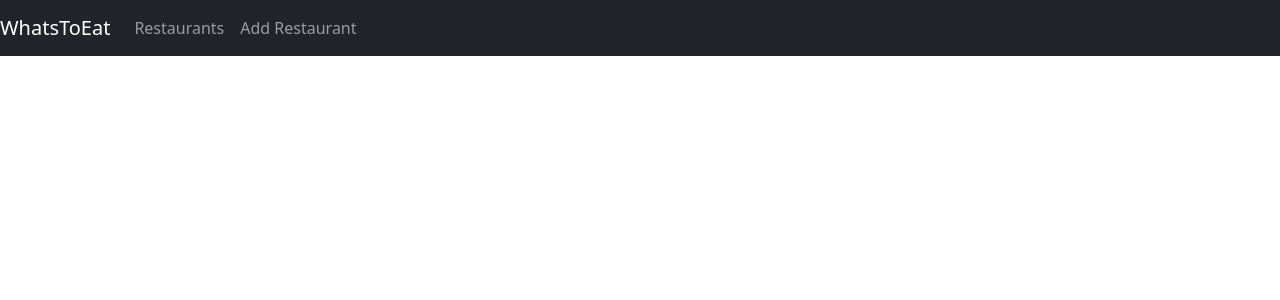
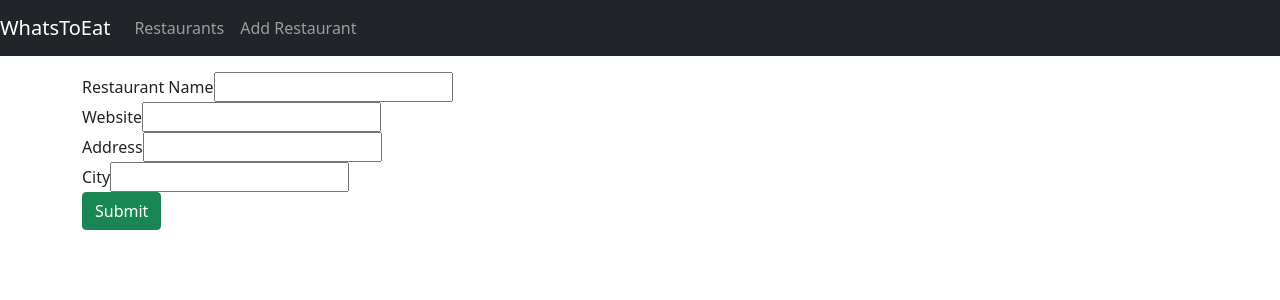
Before and after one commit to jenniferlim07/whats_to_eat_react, a React (Create React App) app: page /add in a window 1280 px wide. Shown: the top 300 px of the page. Built offline with nearby package versions, Linux system fonts and the light colour scheme.

Commit message:
fixed routes and components

```diff
--- a/src/App.js
+++ b/src/App.js
@@ -13,7 +13,7 @@ class App extends Component {
     return (
       <div>
         <nav className="navbar navbar-expand navbar-dark bg-dark">
-          <a href="/restaurants" className="navbar-brand">
+          <a href="/" className="navbar-brand">
             WhatsToEat
           </a>
           <div className="navbar-nav mr-auto">
@@ -32,8 +32,8 @@ class App extends Component {
 
         <div className="container mt-3">
           <Switch>
-            <Route exact path={["/", "restaurants"]} component={RestaurantList} />
-            <Route exact path="add" component={AddRestaurant} />
+            <Route exact path="/restaurants" component={RestaurantList} />
+            <Route exact path="/add" component={AddRestaurant} />
             <Route path="/restaurants/:id" component={Restaurant} />
           </Switch>
         </div>
--- a/src/components/add-restaurant.component.js
+++ b/src/components/add-restaurant.component.js
@@ -18,6 +18,7 @@ export default class AddRestaurant extends Component {
             website: "",
             address: "",
             city: "",
+            // zip_code: null,
 
             submitted: false
         };
@@ -47,17 +48,26 @@ export default class AddRestaurant extends Component {
         })
     }
 
+    // onChangeZipCode(e) {
+    //     this.setState({
+    //         zip_code: e.target.value
+    //     })
+    // }
+
     saveRestaurant() {
         const data = {
-            name: this.state.title,
-            // website: this.state.website
+            name: this.state.name,
+            website: this.state.website,
+            address: this.state.address,
+            city: this.state.city
         };
 
         RestaurantDataService.create(data)
             .then(response => {
                 this.setState({
                     id: response.data.id,
-                    website: response.data.title,
+                    name: response.data.name,
+                    website: response.data.website,
                     address: response.data.address,
                     city: response.data.city,
 
@@ -65,7 +75,7 @@ export default class AddRestaurant extends Component {
                 });
                 console.log(response.data);
             })
-            .cattch(e => {
+            .catch(e => {
                 console.log(e);
             });
     }
@@ -121,7 +131,7 @@ export default class AddRestaurant extends Component {
                         <div className="form-group">
                             <label htmlFor="address">Address</label>
                             <input
-                                type="address"
+                                type="text"
                                 className="formControl"
                                 id="address"
                                 required value={this.state.address}
@@ -141,6 +151,18 @@ export default class AddRestaurant extends Component {
                                 name="city"
                             />
                         </div>
+{/*
+                        <div className="form-group">
+                            <label htmlFor="city">Zip Code</label>
+                            <input
+                                type="text"
+                                className="formControl"
+                                id="zip_code"
+                                required value={this.state.zip_code}
+                                onChange={this.onChangeZipCode}
+                                name="zip_code"
+                            />
+                        </div> */}
 
                         <button onClick={this.saveRestaurant} className="btn btn-success">
                             Submit
--- a/src/components/restaurant-list.component.js
+++ b/src/components/restaurant-list.component.js
@@ -11,7 +11,7 @@ export default class RestaurantList extends Component {
         this.setActiveRestaurant = this.setActiveRestaurant.bind(this);
         this.searchCity = this.searchCity.bind(this);
 
-        this.setState = {
+        this.state = {
             restaurants: [],
             currentRestaurant: null,
             currentIndex: -1,
@@ -145,7 +145,7 @@ export default class RestaurantList extends Component {
 
                             <Link
                                 to={"/restaurants/" + currentRestaurant.id}
-                                className="badge badge-warning">
+                                className="badge badge-success">
                                 Edit
                             </Link>
                         </div>
--- a/src/components/restaurant.component.js
+++ b/src/components/restaurant.component.js
@@ -32,14 +32,12 @@ export default class Restaurant extends Component {
     onChangeName(e) {
         const name = e.target.value;
 
-        this.setState(function(prevState) {
-            return {
+        this.setState(prevState => ({
                 currentRestaurant: {
                     ...prevState.currentRestaurant,
                     name: name
-                }
-            };
-        });
+            }
+        }));
     }
 
     onChangeWebsite(e) {
@@ -179,6 +177,13 @@ export default class Restaurant extends Component {
                             onClick={this.updateRestaurant}>
                             Update
                         </button>
+
+                        <button
+                            type="submit"
+                            className="badge badge=danger mr-2"
+                            onClick={this.deleteRestaurant}>
+                            Delete
+                        </button>
                         <p>{this.state.message}</p>
                     </div>
                 ) : (
```
